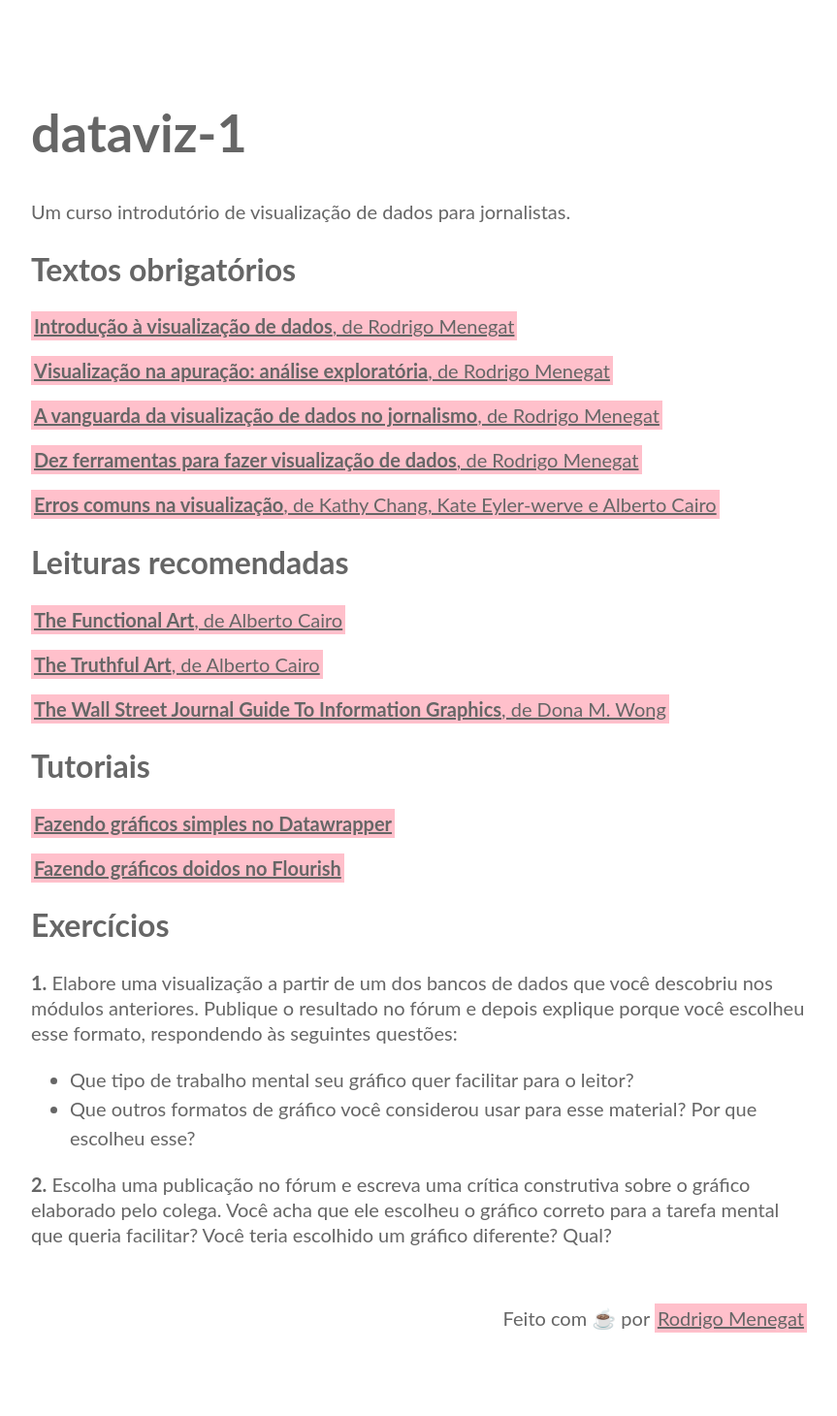
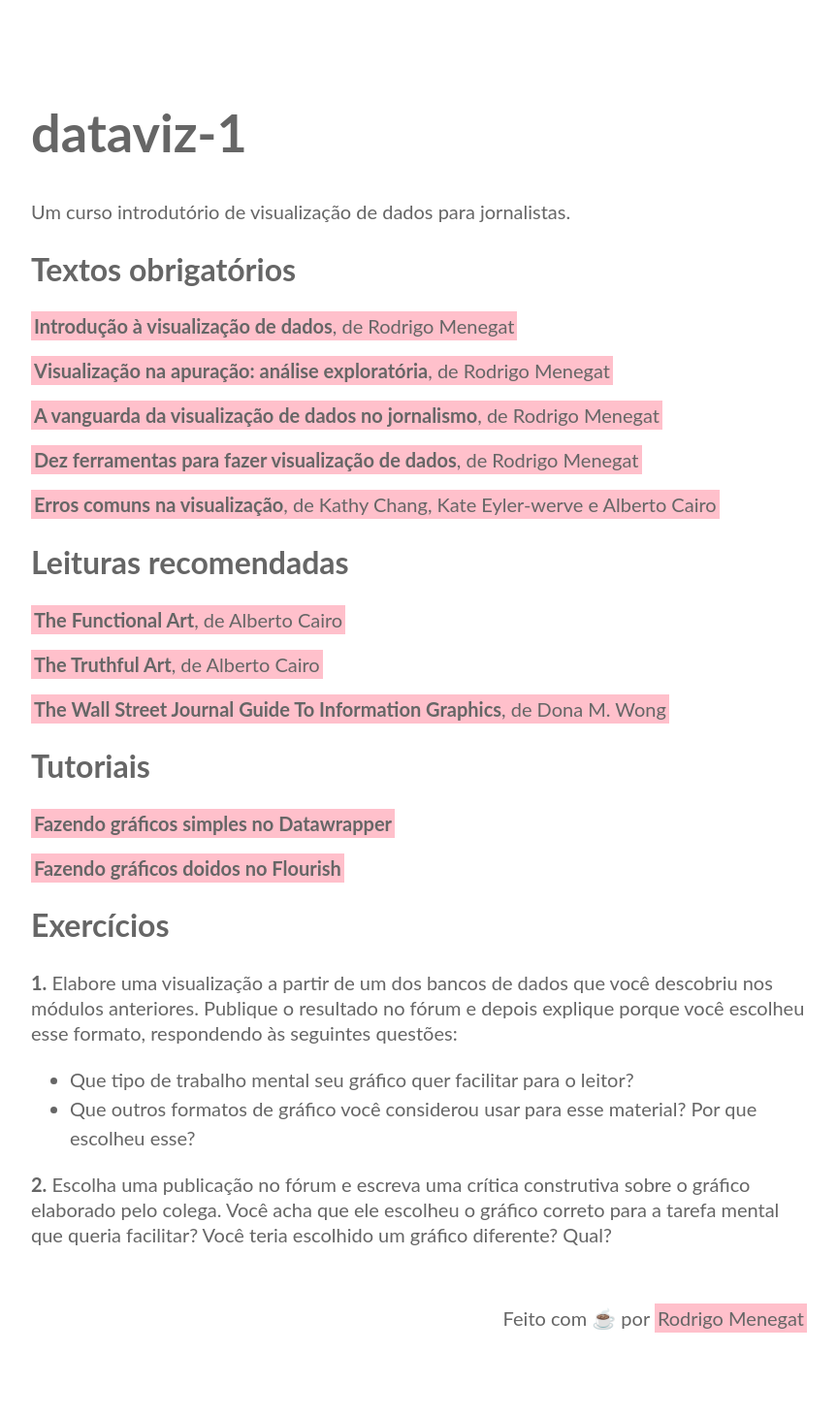
Before and after one commit to RodrigoMenegat/dataviz-1, a Jekyll site: the page built from docs/index.md, in a window 1280 px wide. Shown: the whole page at 97% size, without its empty margins (208-1071 px from the left). Built offline with Jekyll 4.4.1, drawn with Linux system fonts in a browser that asks for light colours; our own code applies the rules of GitHub Pages for plain Markdown files.

Commit message:
remove um typo de novo

```diff
--- a/docs/assets/css/main.css
+++ b/docs/assets/css/main.css
@@ -33,7 +33,7 @@ li {
 }
 
 a {
-  color: #666; d
+  color: #666;
   text-decoration: none;
   background: #ffc0cb;
   padding: 3px;
```
